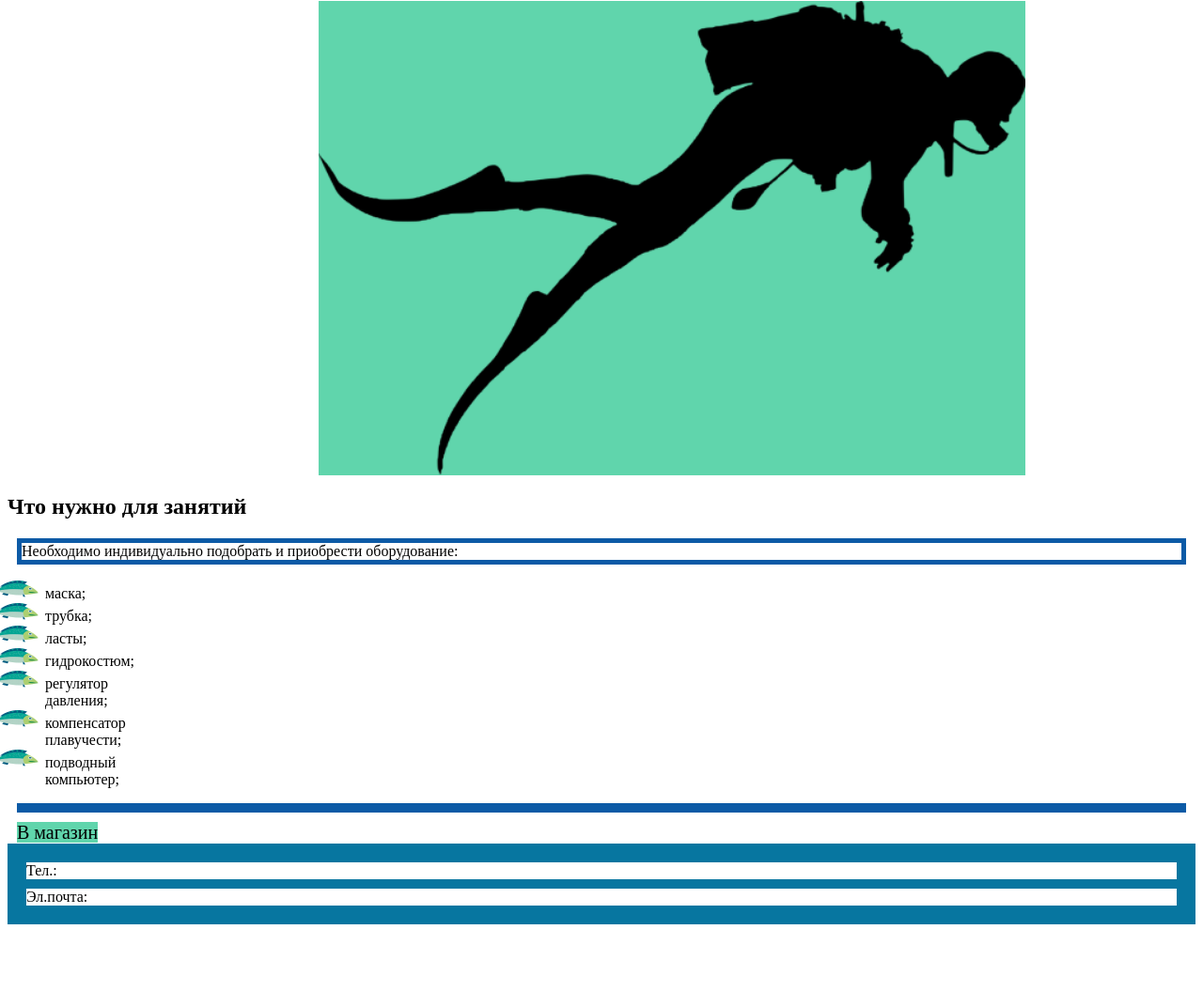
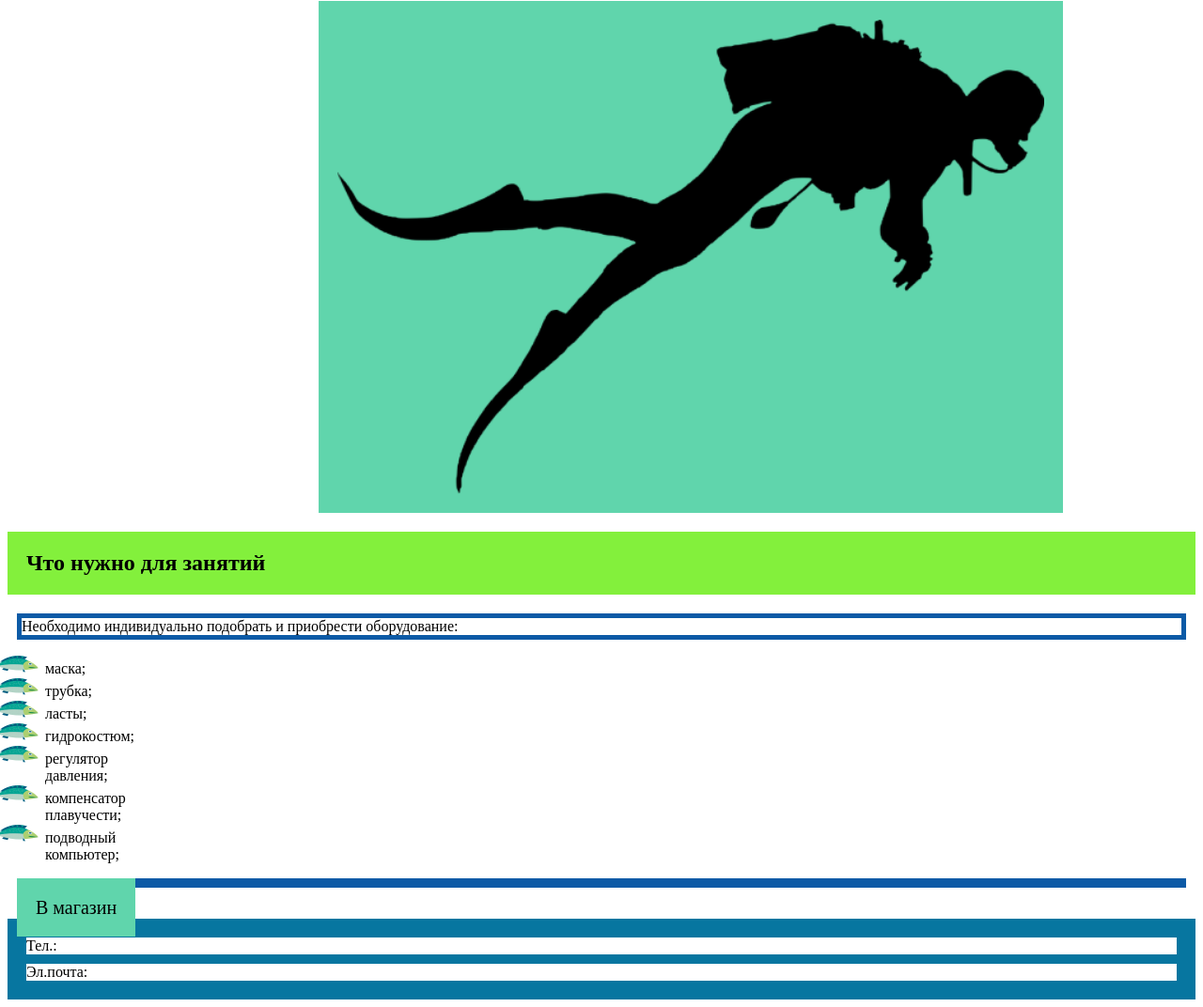
Before and after one commit to VANDFRGR/diving, a plain HTML site: page index.html in a window 1280 px wide. Shown: the part 255-1327 px from the top of the page at 94% size. Before the commit the page ends 1247 px from the top, so only its background shows below. Drawn offline with Linux system fonts and the light colour scheme.

Commit message:
Update style.css

```diff
--- a/style.css
+++ b/style.css
@@ -27,18 +27,23 @@ border-radius: 20px;
 main img {
     background-color:#60D5AC;
     margin-left:331px;
+    padding:20px;
 }
 main p {
    border: 5px solid #0C5AA6;
     margin:10px;
 }
-
+h2 {
+    background-color: #83F03C;
+     padding:20px;
+}
 main a {
    background-color:#60D5AC;
     margin:10px;
     color: black;
     text-decoration:none;
     font-size:20px;
+    padding:20px;
 }
 ul {
   list-style: url("https://vandfrgr.github.io/diving/iconfish.jpg");
```
